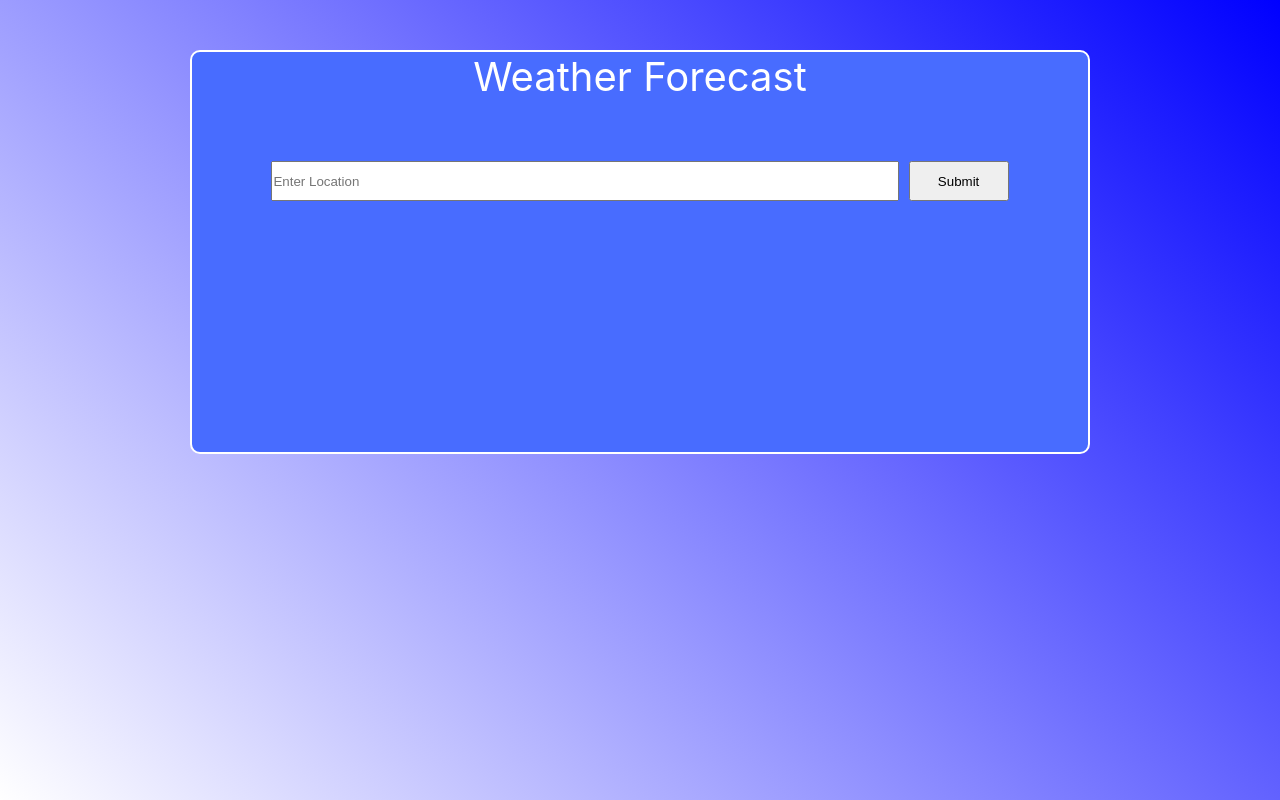
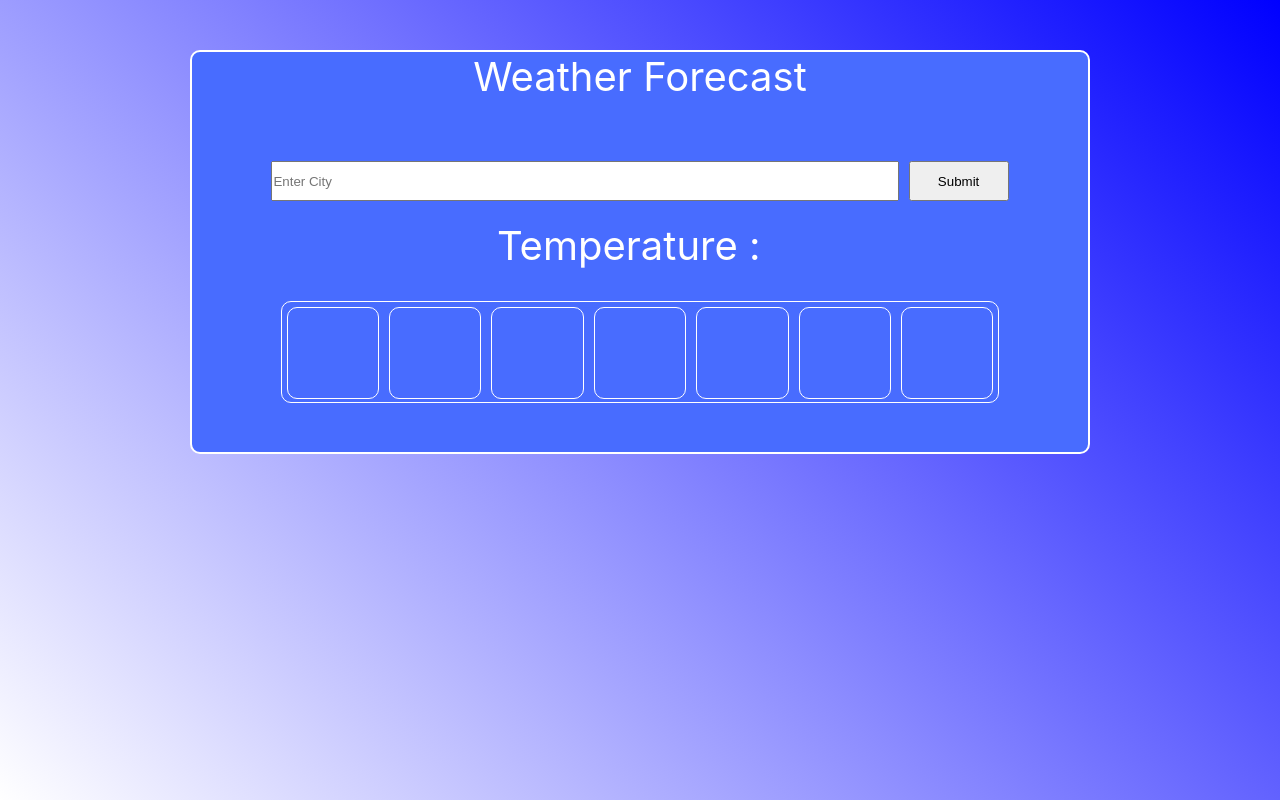
Before and after one commit to ayushmarch94/Weather-app, a React (Create React App) app: page / in a window 1280 px wide. Built offline with nearby package versions, Linux system fonts and the light colour scheme.

Commit message:
monor updates

```diff
--- a/package.json
+++ b/package.json
@@ -7,6 +7,7 @@
     "@testing-library/react": "^13.4.0",
     "@testing-library/user-event": "^13.5.0",
     "axios": "^1.5.0",
+    "dayjs": "^1.11.10",
     "react": "^18.2.0",
     "react-dom": "^18.2.0",
     "react-scripts": "5.0.1",
--- a/src/App.css
+++ b/src/App.css
@@ -62,7 +62,7 @@ body {
 
 #display{
     height: 50px;
-    width: 30%;
+    width: 55%;
     display: flex;
     justify-content: center;
     margin-top: 10px;
@@ -71,12 +71,17 @@ body {
 
 .hourly{
     display: flex;
+    width: 80%;
+    border: 1px solid white;
+    margin-top: 30px;
+    height: 100px;
+    border-radius: 10px;
 }
 
 .hour{
-    height: 60px;
+    height: 90px;
     width: 100px;
     border: 1px solid white;
-    margin: 30px;
     border-radius: 10px;
+    margin: 5px;
 }
--- a/src/App.js
+++ b/src/App.js
@@ -1,4 +1,4 @@
-import React, {useState } from "react";
+import React, { useState } from "react";
 import "./App.css";
 
 export default function App() {
@@ -27,11 +27,13 @@ export default function App() {
         })
         .then((data) => setTemperature(data.main.temp))
         .catch((error) => {
-          console.error("There has been a problem with your fetch operation: ", error);
+          console.error(
+            "There has been a problem with your fetch operation: ",
+            error
+          );
         });
     }
   };
-
 
 
   return (
@@ -41,17 +43,28 @@ export default function App() {
         <form id="form" onSubmit={handleSubmit}>
           <input
             type="search"
-            placeholder="Enter Location"
+            placeholder="Enter City"
             onChange={handleInputChange}
             required
           />
           <button type="submit">Submit</button>
         </form>
         <div id="display">
+          <p>Temperature : &nbsp; </p>
           {location && temperature && <p>{(temperature - 273).toFixed(2)}°C</p>}
         </div>
+        <div className="hourly">
+          <div className="hour">
+
+          </div>
+          <div className="hour"></div>
+          <div className="hour"></div>
+          <div className="hour"></div>
+          <div className="hour"></div>
+          <div className="hour"></div>
+          <div className="hour"></div>
+        </div>
       </div>
-
     </div>
   );
 }
```
Also changed, not shown: 1 other file (tests, documents, lock files or other folders).
